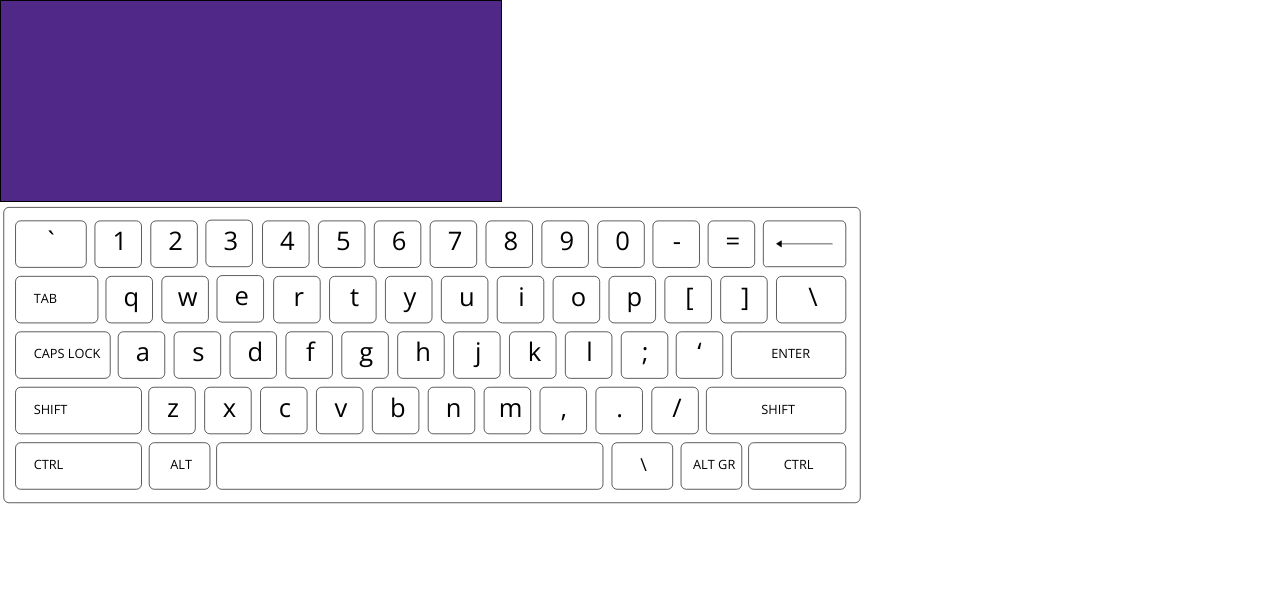
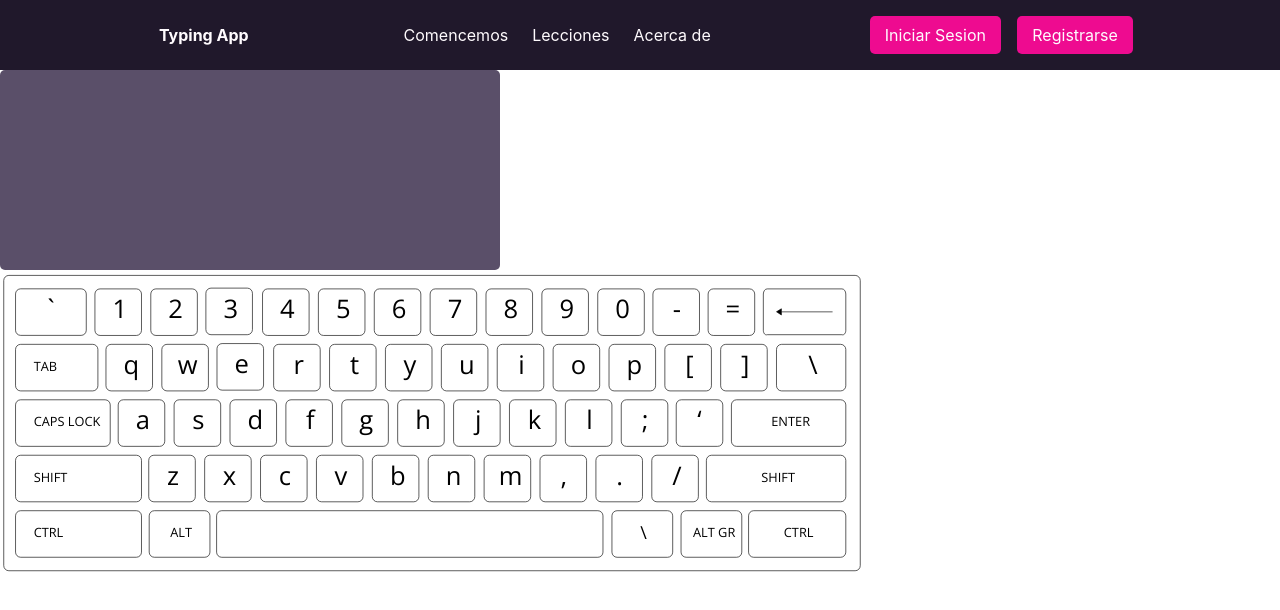
Before and after one commit to DanyGuerra/app-typing, a React (Create React App) app: page / in a window 1280 px wide. Shown: the top 610 px of the page. Built offline with nearby package versions, Linux system fonts and the light colour scheme.

Commit message:
Adding header with styles

```diff
--- a/package.json
+++ b/package.json
@@ -10,7 +10,6 @@
     "react": "^17.0.2",
     "react-dom": "^17.0.2",
     "react-scripts": "5.0.0",
-    "sass": "^1.49.7",
     "web-vitals": "^2.1.4"
   },
   "scripts": {
@@ -36,5 +35,8 @@
       "last 1 firefox version",
       "last 1 safari version"
     ]
+  },
+  "devDependencies": {
+    "sass": "^1.49.7"
   }
 }
--- a/src/components/App.js
+++ b/src/components/App.js
@@ -1,12 +1,12 @@
 import "../styles/App.scss";
-import Keyboard from "./Keyboard";
-import TextBox from "./TextBox";
+import TypingPlay from "./TypingPlay";
+import Header from "./Header";
 
 function App() {
   return (
     <>
-      <TextBox />
-      <Keyboard colorKeyActived={"#502888"} colorTextActived={"#fffbfe"} />
+      <Header />
+      <TypingPlay />
     </>
   );
 }
--- /dev/null
+++ b/src/components/Header.js
@@ -0,0 +1,45 @@
+import "../styles/Header.scss";
+
+function Header() {
+  return (
+    <div id="nav">
+      <nav className="navbar">
+        <div className="navbar-header">
+          <a href="/" className="logo-name">
+            <div className="logo"></div>
+            Typing App
+          </a>
+        </div>
+        <div class="links">
+          <ul>
+            <li>
+              <a href="/">Comencemos</a>
+            </li>
+            <li>
+              <a href="/">Lecciones</a>
+            </li>
+            <li>
+              <a href="/">Acerca de</a>
+            </li>
+          </ul>
+        </div>
+        <div className="buttons">
+          <ul>
+            <li>
+              <a className="button-login" href="/">
+                Iniciar Sesion
+              </a>
+            </li>
+            <li>
+              <a className="button-sigup" href="/">
+                Registrarse
+              </a>
+            </li>
+          </ul>
+        </div>
+      </nav>
+    </div>
+  );
+}
+
+export default Header;
--- a/src/components/Keyboard.js
+++ b/src/components/Keyboard.js
@@ -2,7 +2,7 @@ import React from "react";
 import { gsap } from "gsap";
 import { useEffect } from "react";
 
-document.addEventListener("keydown", (e) => {
+const handleKeydown = (e) => {
   const keyPressed = e.code;
   if (keyPressed === "Tab" || "AltLeft") {
     e.preventDefault();
@@ -17,9 +17,9 @@ document.addEventListener("keydown", (e) => {
   if (textPressed) {
     textPressed.classList.add("text-active");
   }
-});
+};
 
-document.addEventListener("keyup", (e) => {
+const handleKeyup = (e) => {
   const keyPressed = e.code;
   if (keyPressed === "Tab" || "AltLeft") {
     e.preventDefault();
@@ -34,15 +34,19 @@ document.addEventListener("keyup", (e) => {
   if (textPressed) {
     textPressed.classList.remove("text-active");
   }
-});
+};
 
 function Keyboard(props) {
+  document.addEventListener("keydown", handleKeydown);
+  document.addEventListener("keyup", handleKeyup);
+
   const keyboard = React.createRef();
 
   useEffect(() => {
     gsap.set(keyboard.current, { y: -50 });
     gsap.to(keyboard.current, { y: 0, duration: 0.5, ease: "bounce.out" });
-  }, []);
+  }, [keyboard]);
+
   return (
     <div className="keyboard" ref={keyboard}>
       <svg
--- /dev/null
+++ b/src/components/TypingPlay.js
@@ -0,0 +1,13 @@
+import Keyboard from "./Keyboard";
+import TextBox from "./TextBox";
+
+function TypingPlay() {
+  return (
+    <>
+      <TextBox />
+      <Keyboard colorKeyActived={"#502888"} colorTextActived={"#fffbfe"} />
+    </>
+  );
+}
+
+export default TypingPlay;
--- /dev/null
+++ b/src/styles/Header.scss
@@ -0,0 +1,56 @@
+@use "app";
+
+#nav {
+  background-color: app.$black-theme1;
+  padding: 1rem;
+  .navbar {
+    display: flex;
+    justify-content: space-evenly;
+    align-items: center;
+
+    ul {
+      display: flex;
+      margin: 0;
+      padding: 0;
+      list-style: none;
+      li {
+        display: inline-block;
+
+        a {
+          display: block;
+          padding: 6px 12px;
+          text-decoration: none;
+        }
+      }
+    }
+    .navbar-header {
+      a {
+        display: block;
+        padding: 6px 12px;
+        text-decoration: none;
+        color: app.$ligth-color;
+        font-weight: bold;
+      }
+    }
+
+    .links {
+      a {
+        color: app.$ligth-color;
+      }
+    }
+    .buttons {
+      ul {
+        li {
+          padding: 0.2rem;
+          margin-left: 1rem;
+          border-radius: 5px;
+          background-color: app.$secondary-color;
+          border-radius: 5px;
+          a {
+            color: app.$ligth-color;
+          }
+        }
+      }
+    }
+  }
+}
--- a/src/styles/Textbox.scss
+++ b/src/styles/Textbox.scss
@@ -1,8 +1,8 @@
 @use "app";
 
 .textbox {
-  background-color: app.$primary-color;
-  border: solid black 1px;
+  background-color: app.$black-theme2;
+  border-radius: 5px;
   width: 500px;
   height: 200px;
 }
```
Also changed, not shown: src/components/Home.js (added), 1 other file (tests, documents, lock files or other folders).
